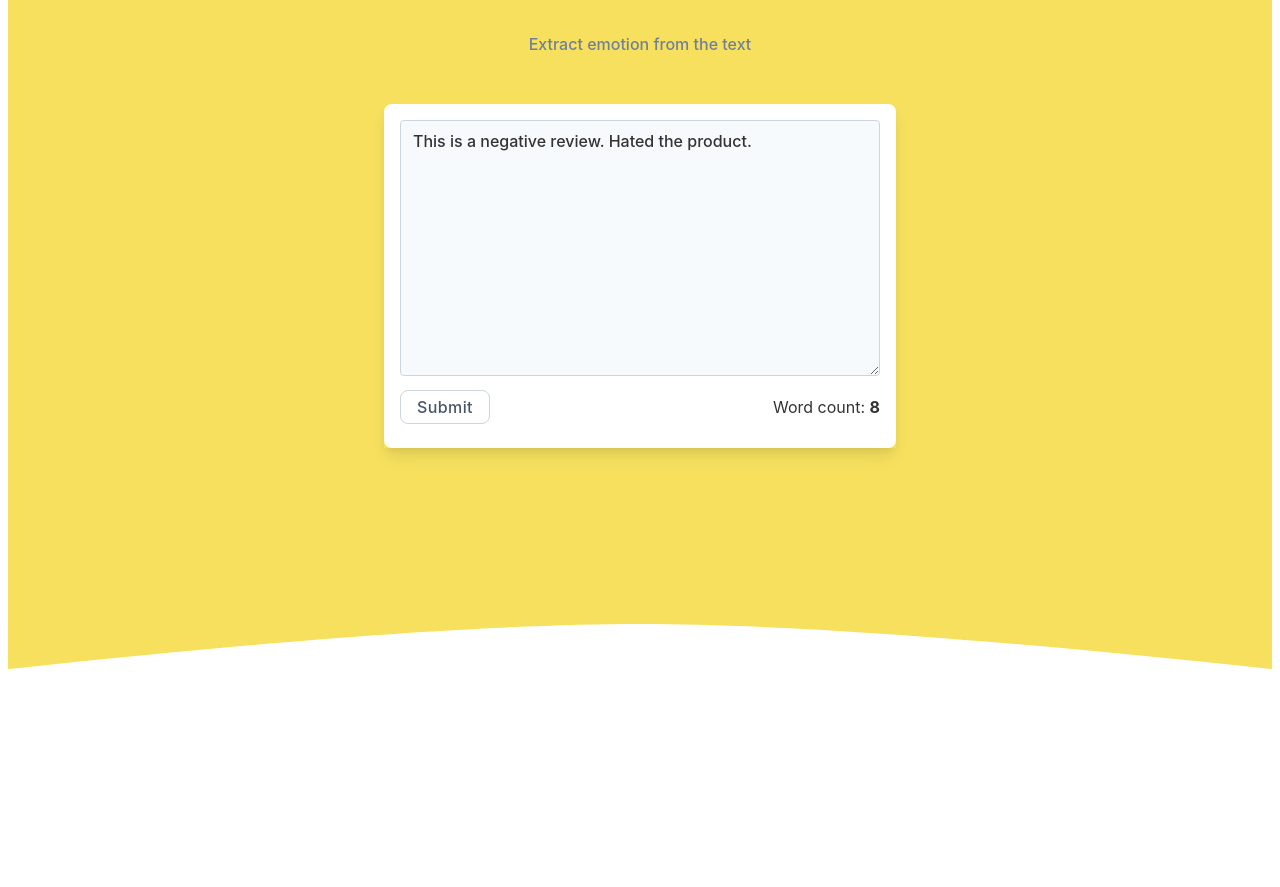
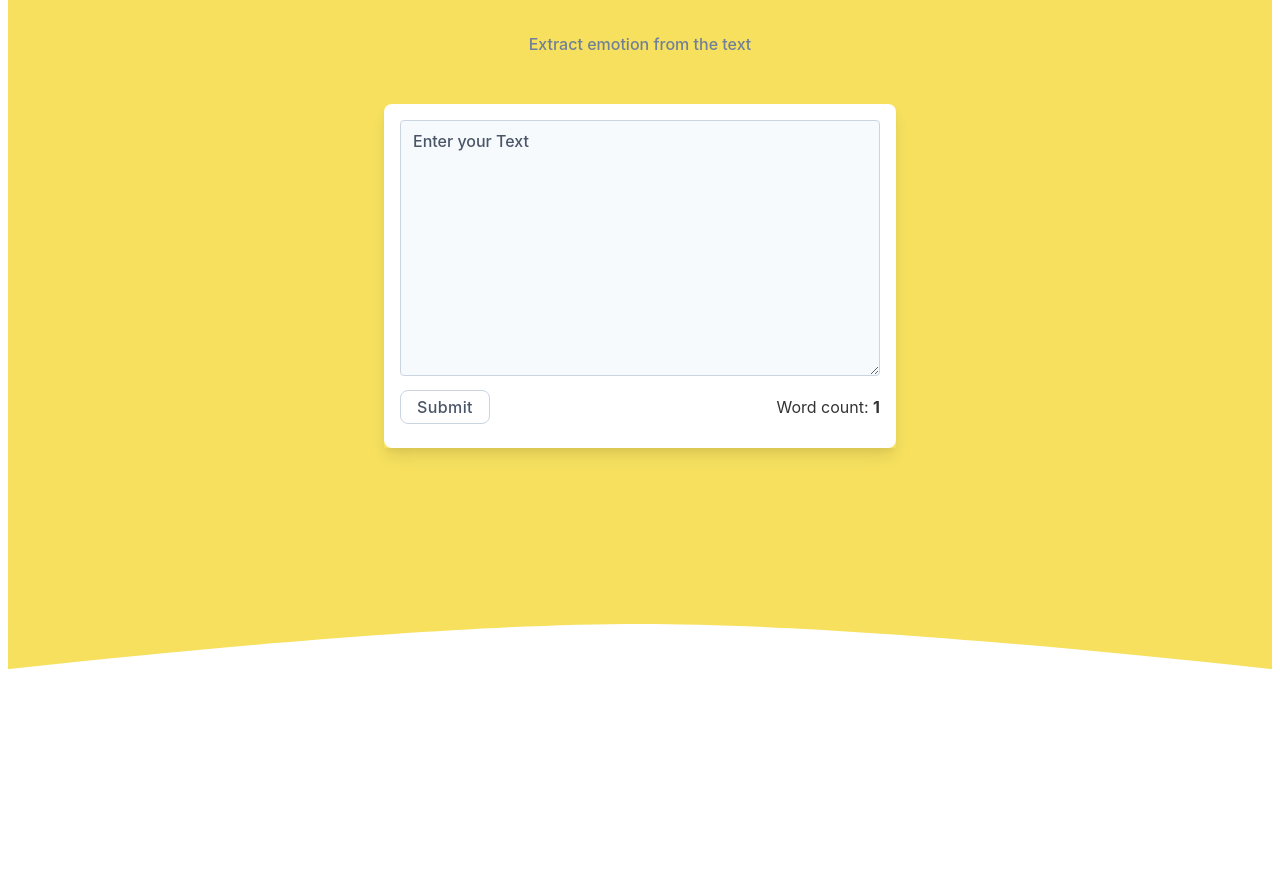
Before and after one commit to aadimator/EmotiFire, a Svelte app: page / in a window 1280 px wide. Shown: the part 994-1881 px from the top of the page. Built offline with nearby package versions, Linux system fonts and the light colour scheme.

Commit message:
remove default form text

```diff
--- a/src/App.svelte
+++ b/src/App.svelte
@@ -12,7 +12,7 @@
 
   import { fade, fly } from "svelte/transition";
 
-  let text = "This is a negative review. Hated the product.";
+  let text = "";
   let result = {};
   let submited = false;
   let predictPromise;
```
